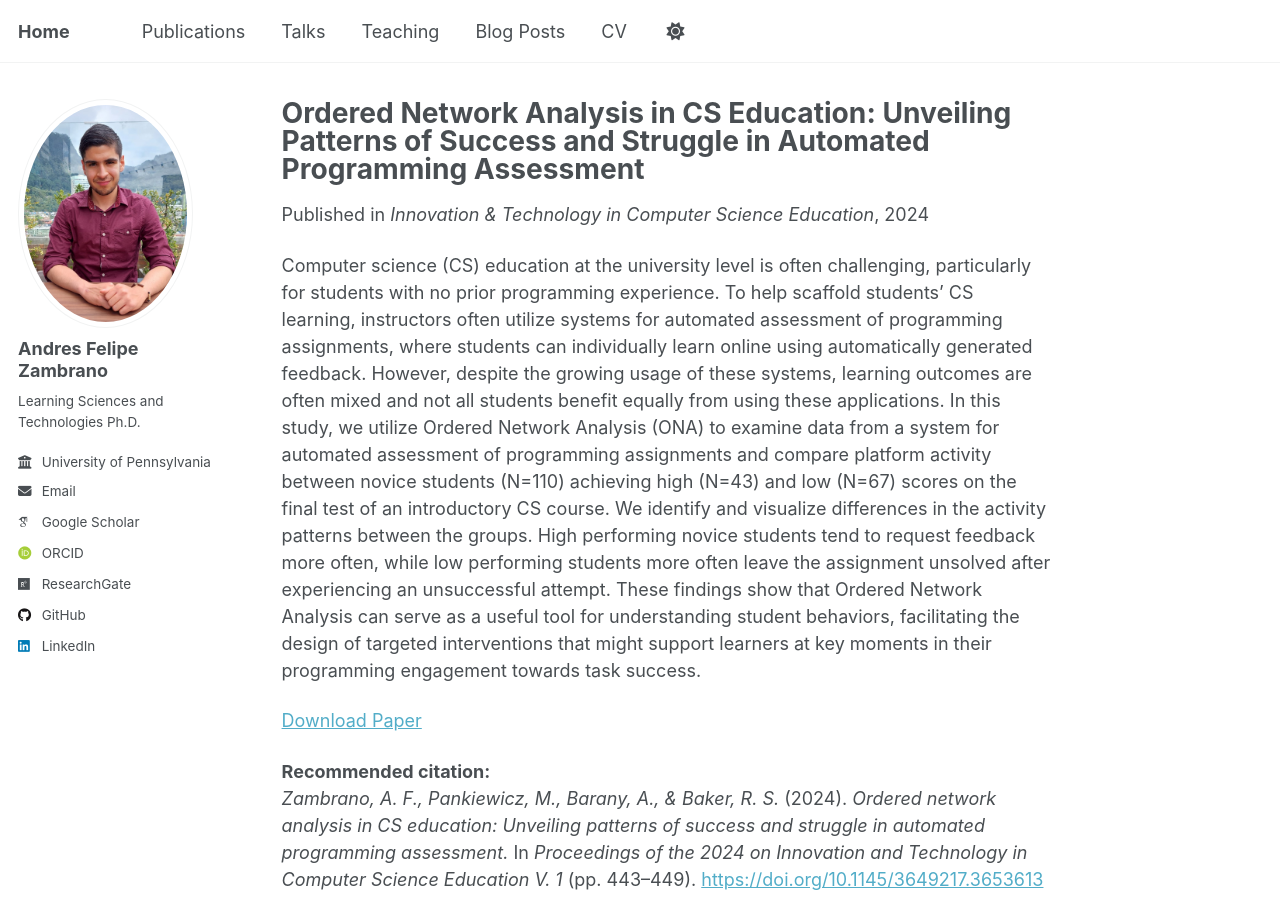
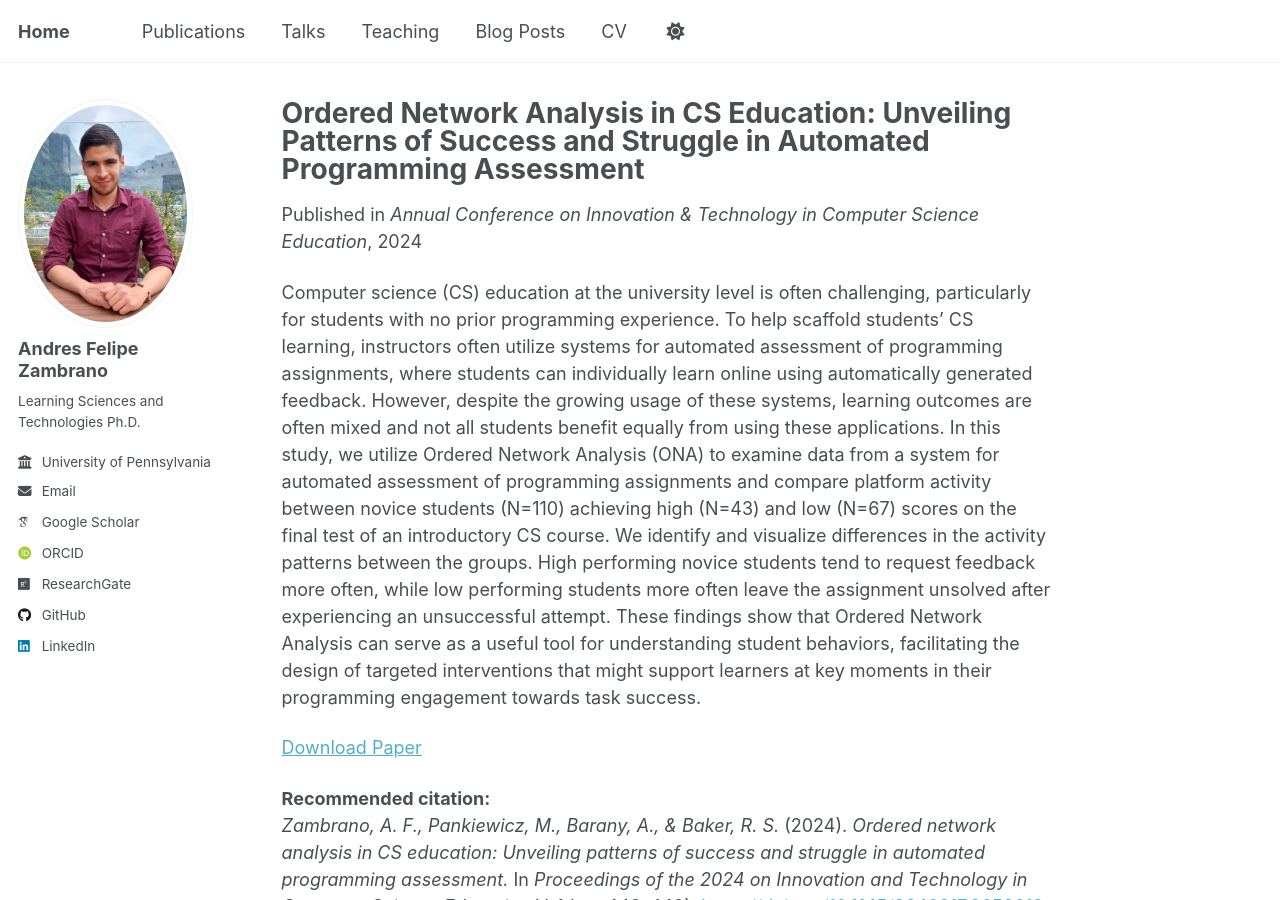
Before and after one commit to afzambrano/afzambrano.github.io, a Jekyll site: the page built from _publications/2024-iticse-runcode.md, in a window 1280 px wide and 900 px high. Built offline with Jekyll 4.4.1, drawn with Linux system fonts in a browser that asks for light colours; some web fonts are replaced; a script that is not in the unit is left out.

Commit message:
Update 2024-iticse-runcode.md

```diff
--- a/_publications/2024-iticse-runcode.md
+++ b/_publications/2024-iticse-runcode.md
@@ -5,7 +5,7 @@ category: conferences
 permalink: /publication/2024-iticse-runcode
 excerpt: 'In this study, we utilize Ordered Network Analysis (ONA) to examine data from a system for automated assessment of programming assignments and compare platform activity between novice students achieving high and low scores on the final test of an introductory CS course. We identify and visualize differences in the activity patterns between the groups. High performing novice students tend to request feedback more often, while low performing students more often leave the assignment unsolved after experiencing an unsuccessful attempt.'
 date: 2024-07-03
-venue: 'Innovation & Technology in Computer Science Education'
+venue: 'Annual Conference on Innovation & Technology in Computer Science Education'
 paperurl: 'https://dl.acm.org/doi/abs/10.1145/3649217.3653613'
 ---
 
```
